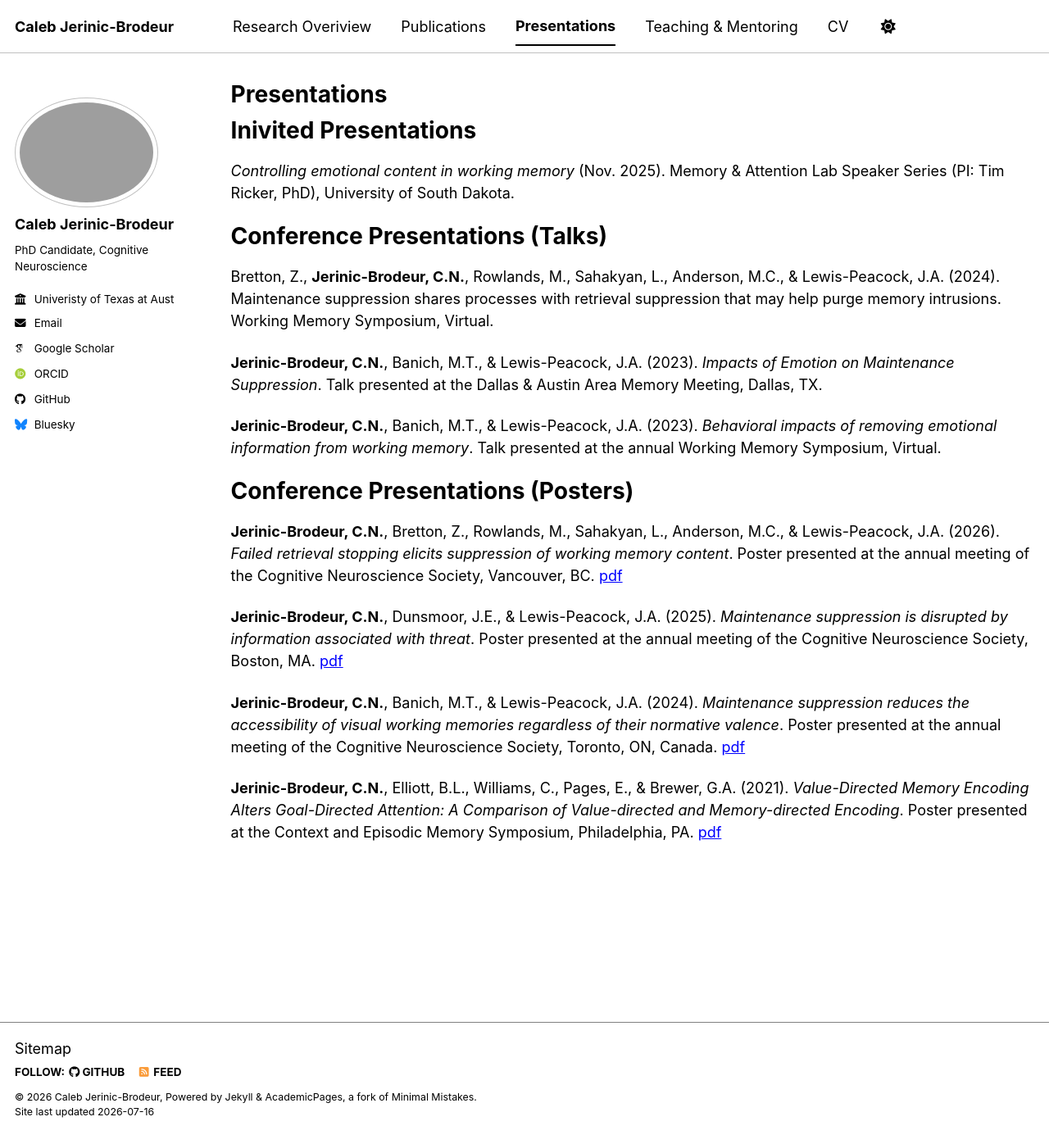
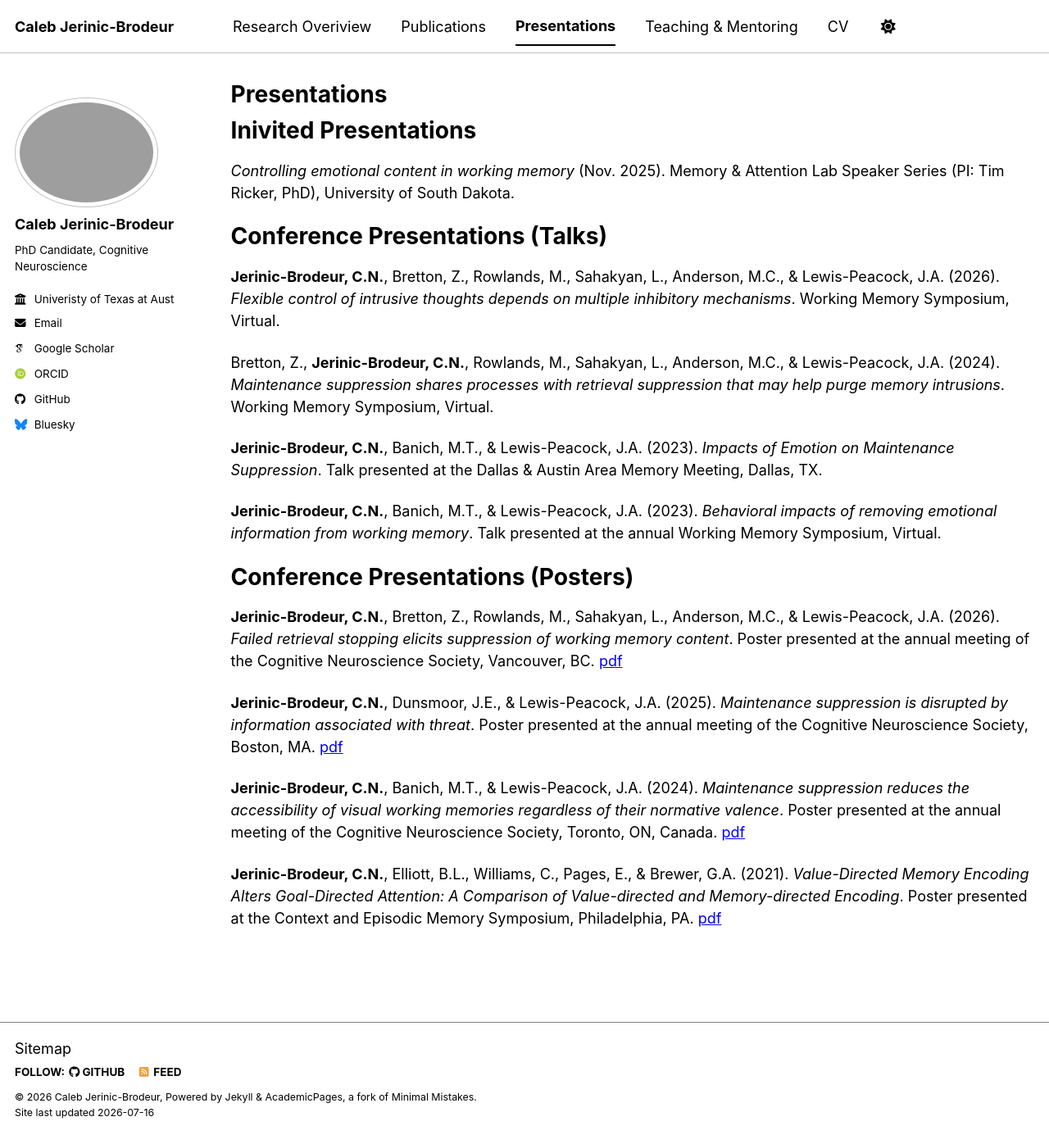
Before and after one commit to cjerinic/cjerinic.github.io, a Jekyll site: the page built from _pages/presentations.md, in a window 1280 px wide and 1385 px high. Shown: the whole window at 82% size. Built offline with Jekyll 4.4.1, drawn with Linux system fonts in a browser that asks for light colours; some web fonts are replaced; a script bundle is joined from its source files by our own code; library files that are not in the unit come from our copies.

Commit message:
Update conference presentations with new entries

```diff
--- a/_pages/presentations.md
+++ b/_pages/presentations.md
@@ -12,7 +12,9 @@ Inivited Presentations
 Conference Presentations (Talks)
 ======
 
-Bretton, Z., **Jerinic-Brodeur, C.N.**, Rowlands, M., Sahakyan, L., Anderson, M.C., & Lewis-Peacock, J.A. (2024). Maintenance suppression shares processes with retrieval suppression that may help purge memory intrusions. Working Memory Symposium, Virtual.
+**Jerinic-Brodeur, C.N.**, Bretton, Z., Rowlands, M., Sahakyan, L., Anderson, M.C., & Lewis-Peacock, J.A. (2026). *Flexible control of intrusive thoughts depends on multiple inhibitory mechanisms*. Working Memory Symposium, Virtual.
+
+Bretton, Z., **Jerinic-Brodeur, C.N.**, Rowlands, M., Sahakyan, L., Anderson, M.C., & Lewis-Peacock, J.A. (2024). *Maintenance suppression shares processes with retrieval suppression that may help purge memory intrusions*. Working Memory Symposium, Virtual.
 
 **Jerinic-Brodeur, C.N.**, Banich, M.T., & Lewis-Peacock, J.A. (2023). *Impacts of Emotion on Maintenance Suppression*. Talk presented at the Dallas & Austin Area Memory Meeting, Dallas, TX.
 
```
